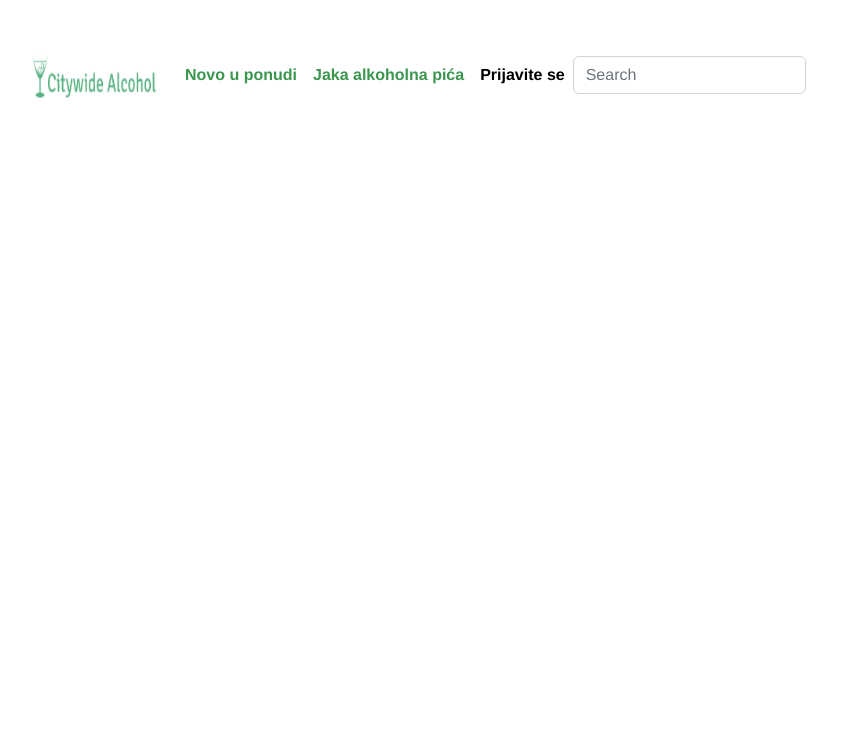
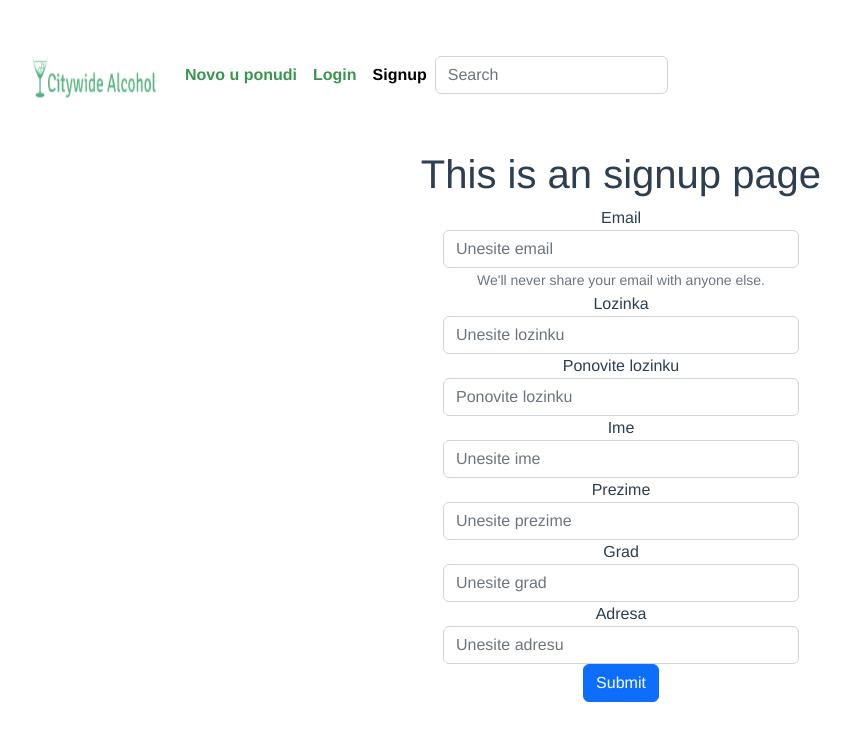
Before and after one commit to AntonioLipovac/citywidealcohol, a Vue app: page /signup in a window 1280 px wide. Shown: the top 740 px of the page, without its empty margins (19-870 px from the left). Built offline with nearby package versions, Linux system fonts and the light colour scheme.

Commit message:
Signup
Uređen Signup-

```diff
--- a/src/App.vue
+++ b/src/App.vue
@@ -29,12 +29,12 @@
           </li>
           <li class="nav-item">
             <router-link to="/login" class="nav-link"
-              >Jaka alkoholna pića
+              >Login
             </router-link>
           </li>
           <li class="nav-item">
             <router-link to="/signup" class="nav-link"
-              >Prijavite se</router-link
+              >Signup</router-link
             >
           </li>
         </ul>
--- a/src/views/Home.vue
+++ b/src/views/Home.vue
@@ -1,7 +1,7 @@
 <template>
   <div class="home">
-    <img alt="Vue logo" src="../assets/logo.png">
-    <HelloWorld msg="Welcome to Your Vue.js App"/>
+
+    <HelloWorld msg="Dobrodošli"/>
   </div>
 </template>
 
--- a/src/views/Login.vue
+++ b/src/views/Login.vue
@@ -13,8 +13,7 @@
                   class="form-control"
                   id="exampleInputEmail1"
                   aria-describedby="emailHelp"
-                placeholder="Enter
- email"
+                  placeholder="Enter email"
                 />
                 <small id="emailHelp" class="form-text text-muted"
                   >We'll never share your email with anyone else.</small
@@ -26,7 +25,7 @@
                   type="password"
                   class="form-control"
                   id="exampleInputPassword1"
-                placeholder="Password"
+                  placeholder="Enter Password"
                 />
               </div>
               <button type="submit" class="btn btn-primary">Submit</button>
--- a/src/views/Signup.vue
+++ b/src/views/Signup.vue
@@ -0,0 +1,84 @@
+<template>
+    <div class="about">
+      <h1>This is an signup page</h1>
+      <div class="container">
+        <div class="row">
+          <div class="col-sm"></div>
+          <div class="col-sm">
+            <form>
+              <div class="form-group">
+                <label for="exampleInputEmail1">Email</label>
+                <input
+                  type="email"
+                  class="form-control"
+                  id="exampleInputEmail1"
+                  aria-describedby="emailHelp"
+                  placeholder="Unesite email"
+                />
+                <small id="emailHelp" class="form-text text-muted"
+                  >We'll never share your email with anyone else.</small
+                >
+              </div>
+              <div class="form-group">
+                <label for="exampleInputPassword1">Lozinka</label>
+                <input
+                  type="password"
+                  class="form-control"
+                  id="exampleInputPassword1"
+                  placeholder="Unesite lozinku "
+                />
+              </div>
+              <div class="form-group">
+                <label for="exampleInputPassword1">Ponovite lozinku</label>
+                <input
+                  type="password"
+                  class="form-control"
+                  id="exampleInputPassword1"
+                  placeholder="Ponovite lozinku"
+                />
+              </div>
+              <div class="form-group">
+                <label for="exampleInputPassword1">Ime</label>
+                <input
+                  type="password"
+                  class="form-control"
+                  id="exampleInputPassword1"
+                  placeholder="Unesite ime"
+                />
+              </div>
+              <div class="form-group">
+                <label for="exampleInputPassword1">Prezime</label>
+                <input
+                  type="password"
+                  class="form-control"
+                  id="exampleInputPassword1"
+                  placeholder="Unesite prezime"
+                />
+              </div>
+
+              <div class="form-group">
+                <label for="exampleInputPassword1">Grad</label>
+                <input
+                  type="password"
+                  class="form-control"
+                  id="exampleInputPassword1"
+                  placeholder="Unesite grad"
+                />
+              </div>
+              <div class="form-group">
+                <label for="exampleInputPassword1">Adresa</label>
+                <input
+                  type="password"
+                  class="form-control"
+                  id="exampleInputPassword1"
+                  placeholder="Unesite adresu"
+                />
+              </div>
+              <button type="submit" class="btn btn-primary">Submit</button>
+            </form>
+          </div>
+          <div class="col-sm"></div>
+        </div>
+      </div>
+    </div>
+  </template>
```
Lines whose indentation alone changed are shown as unchanged.
